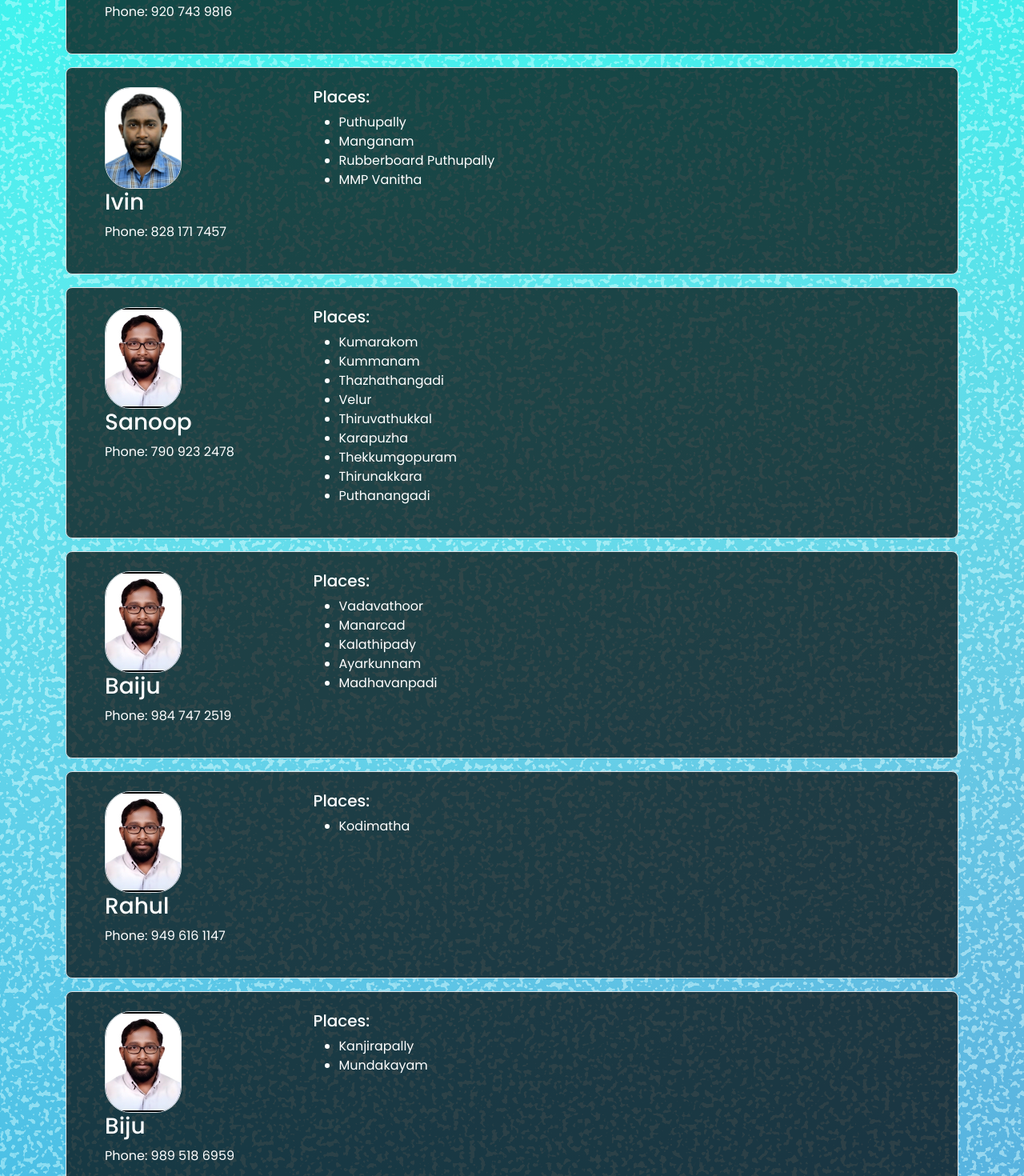
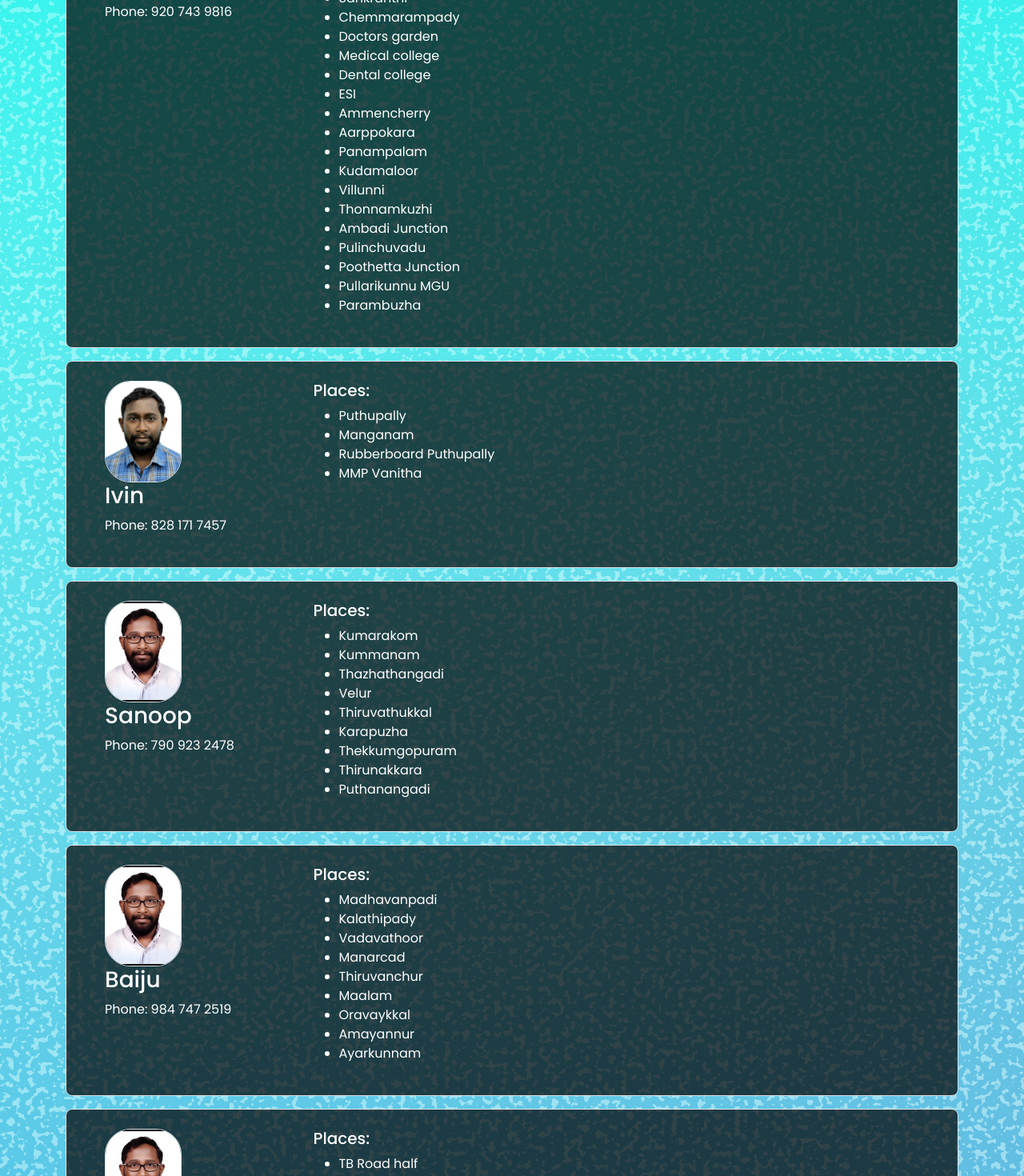
Before and after one commit to vshnupraj/proktm, a React (Create React App) app: page / in a window 1280 px wide. Shown: the part 400-1870 px from the top of the page at 80% size. Built offline with nearby package versions, Linux system fonts and the light colour scheme; a web font is replaced by a local one.

Commit message:
update existing file

```diff
--- a/src/data/workers.js
+++ b/src/data/workers.js
@@ -5,62 +5,67 @@ const workers = [
       name: "Manu",
       phone: "920 743 9816",
       photo: "./images/Vishnu.jpg", // Add the image in the public/images folder
-      places: ["Medical college", "Parambuzha", "Chuttuveli", "SH Mount"], // List of places
+      places: ["Nagambadam","SH Mount", "Chuttuveli","Chavittuveli","Kumaranellur", "Sankranthi","Chemmarampady",
+        "Doctors garden","Medical college", "Dental college", "ESI", "Ammencherry", "Aarppokara", "Panampalam",
+        "Kudamaloor", "Villunni","Thonnamkuzhi", "Ambadi Junction", "Pulinchuvadu","Poothetta Junction",
+        "Pullarikunnu MGU", "Parambuzha",  ], // List of places
     },
     {
       id: 2,
       name: "Ivin",
       phone: "828 171 7457",
-      photo: "/images/Ph1.jpeg", // Add the image in the public/images folder
+      photo: "./images/Ph1.jpeg", // Add the image in the public/images folder
       places: ["Puthupally", "Manganam" , "Rubberboard Puthupally", "MMP Vanitha"], // List of places
     },
     {
       id: 3,
       name: "Sanoop",
       phone: "790 923 2478",
-      photo: "/images/Vishnu.jpg", // Add the image in the public/images folder
+      photo: "./images/Vishnu.jpg", // Add the image in the public/images folder
       places: ["Kumarakom", "Kummanam", "Thazhathangadi", "Velur", "Thiruvathukkal", "Karapuzha", "Thekkumgopuram", "Thirunakkara", "Puthanangadi"], // List of places
     },
     {
       id: 4,
       name: "Baiju",
       phone: "984 747 2519",
-      photo: "/images/Vishnu.jpg", // Add the image in the public/images folder
-      places: ["Vadavathoor", "Manarcad", "Kalathipady", "Ayarkunnam", "Madhavanpadi"], // List of places
+      photo: "./images/Vishnu.jpg", // Add the image in the public/images folder
+      places: ["Madhavanpadi","Kalathipady","Vadavathoor", "Manarcad", "Thiruvanchur", "Maalam", "Oravaykkal",
+        "Amayannur","Ayarkunnam" ], // List of places
     },
     {
       id: 5,
       name: "Rahul",
       phone: "949 616 1147",
-      photo: "/images/Vishnu.jpg", // Add the image in the public/images folder
-      places: ["Kodimatha"], // List of places
+      photo: "./images/Vishnu.jpg", // Add the image in the public/images folder
+      places: ["TB Road half","TB ML road","Star Junction half","Pallipurathukavu","Kodimatha",
+        "Before manipuzha signal","TB Junction"], // List of places
     },
     {
       id: 6,
       name: "Biju",
       phone: "989 518 6959",
-      photo: "/images/Vishnu.jpg", // Add the image in the public/images folder
+      photo: "./images/Vishnu.jpg", // Add the image in the public/images folder
       places: ["Kanjirapally", "Mundakayam"], // List of places
     },
     {
       id: 7,
       name: "Sathesh",
       phone: "944 776 6109",
-      photo: "/images/Vishnu.jpg", // Add the image in the public/images folder
+      photo: "./images/Vishnu.jpg", // Add the image in the public/images folder
       places: ["Chingavanam", "Pakkil"], // List of places
     },
     {
       id: 8,
       name: "Moses",
       phone: "994 752 1667",
-      photo: "/images/Vishnu.jpg", // Add the image in the public/images folder
+      photo: "./images/Vishnu.jpg", // Add the image in the public/images folder
       places: ["Colletrate", "Kanjikuzhy", "Muttambalam", "Kollad 1st half"], // List of places
     },
     {
       id: 9,
       name: "No person",
       phone: "--------",
-      photo: "/images/No_Image.jpg", // Add the image in the public/images folder
+      photo: "./images/No_Image.jpg", // Add the image in the public/images folder
       places: ["Pamppady", "Kuropada", "Velloor", "Kothala", "Pallikkathode", "8th Mile"], // List of places
     },
 
```
